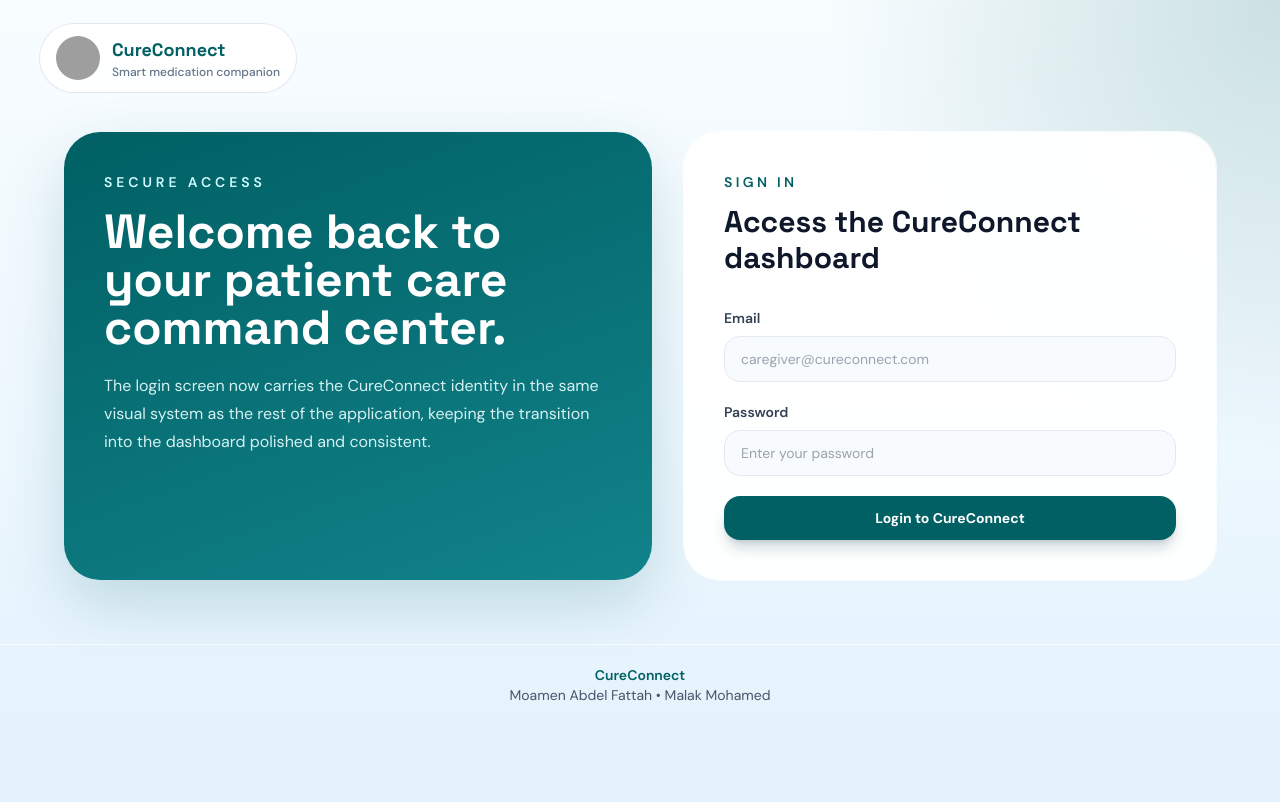
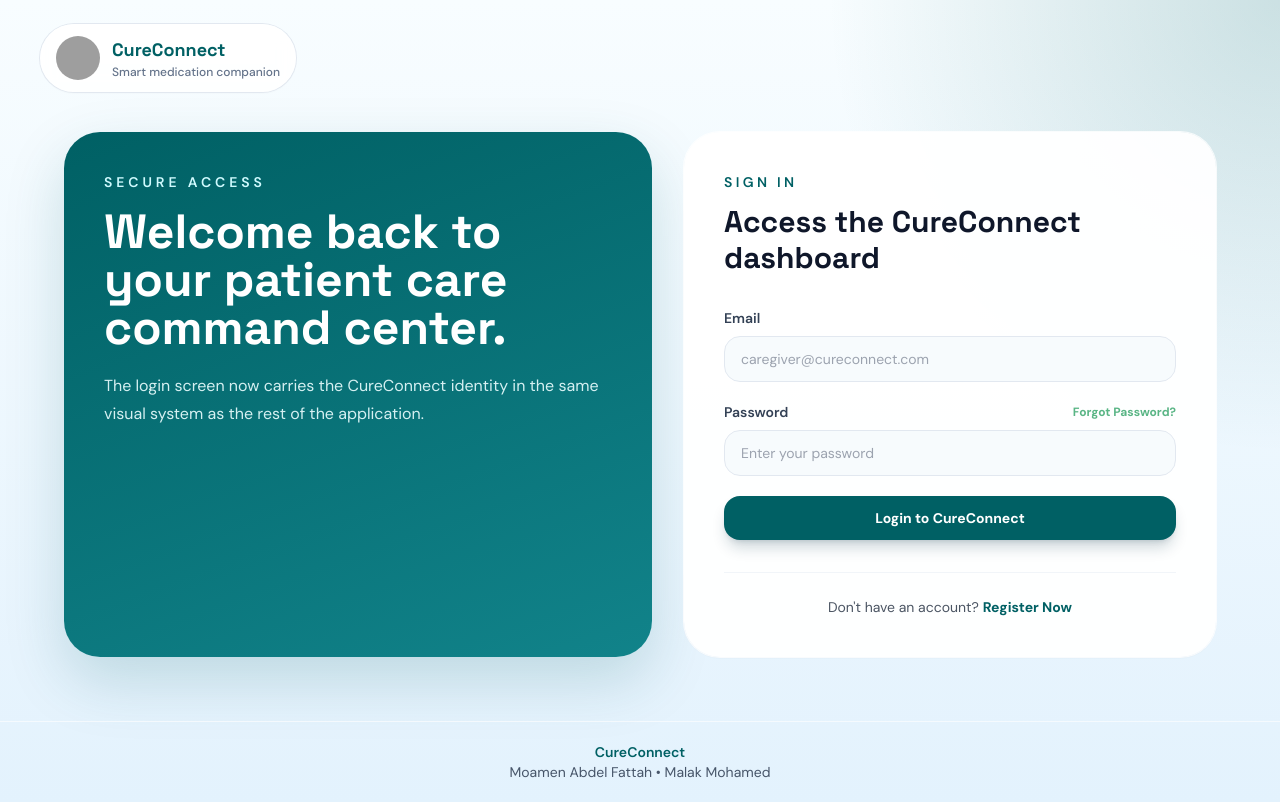
Before and after one commit to moamentorky8/Cureconnect_software, a Next.js app: page /login in a window 1280 px wide. Built offline with nearby package versions, Linux system fonts and the light colour scheme; grey boxes are pictures that could not be loaded.

Commit message:
Enhance login page with password recovery link
Updated the login page to include a 'Forgot Password?' link and adjusted the layout for better accessibility.

```diff
--- a/app/login/page.tsx
+++ b/app/login/page.tsx
@@ -1,7 +1,11 @@
+import Link from "next/link";
+
 export default function LoginPage() {
   return (
     <div className="px-6 pb-10 pt-4 md:px-10 md:pb-16">
       <div className="mx-auto grid max-w-6xl gap-8 lg:grid-cols-[1.05fr_0.95fr]">
+
+        {/* القسم الأيسر: رسالة الترحيب */}
         <section className="rounded-[36px] bg-[linear-gradient(160deg,#006064_0%,#11838a_100%)] p-8 text-white shadow-[0_24px_60px_rgba(0,96,100,0.18)] md:p-10">
           <p className="text-sm font-semibold uppercase tracking-[0.28em] text-cyan-100">
             Secure Access
@@ -11,11 +15,11 @@ export default function LoginPage() {
           </h1>
           <p className="mt-5 max-w-xl text-base leading-7 text-cyan-50/90">
             The login screen now carries the CureConnect identity in the same visual system as the
-            rest of the application, keeping the transition into the dashboard polished and
-            consistent.
+            rest of the application.
           </p>
         </section>
 
+        {/* القسم الأيمن: نموذج تسجيل الدخول */}
         <section className="rounded-[36px] bg-white/95 p-8 shadow-sm ring-1 ring-white/80 md:p-10">
           <div className="mb-8">
             <p className="text-sm font-semibold uppercase tracking-[0.24em] text-[#006064]">
@@ -39,9 +43,15 @@ export default function LoginPage() {
               />
             </div>
             <div>
-              <label htmlFor="password" className="mb-2 block text-sm font-semibold text-slate-700">
-                Password
-              </label>
+              <div className="flex justify-between items-center mb-2">
+                <label htmlFor="password" className="block text-sm font-semibold text-slate-700">
+                  Password
+                </label>
+                {/* رابط نسيت كلمة المرور */}
+                <Link href="/reset-password" class="text-xs font-bold text-[#59B585] hover:text-[#006064] transition-colors">
+                  Forgot Password?
+                </Link>
+              </div>
               <input
                 id="password"
                 type="password"
@@ -49,6 +59,7 @@ export default function LoginPage() {
                 className="w-full rounded-2xl border border-slate-200 bg-[#f7fbfd] px-4 py-3 text-sm outline-none transition focus:border-[#006064] focus:ring-4 focus:ring-cyan-100"
               />
             </div>
+
             <button
               type="submit"
               className="w-full rounded-2xl bg-[#006064] px-5 py-3 text-sm font-bold text-white shadow-lg shadow-cyan-950/20 transition hover:-translate-y-0.5"
@@ -56,6 +67,16 @@ export default function LoginPage() {
               Login to CureConnect
             </button>
           </form>
+
+          {/* روابط إضافية لربط الصفحات */}
+          <div className="mt-8 pt-6 border-t border-slate-100 text-center">
+            <p className="text-sm text-gray-600">
+              Don't have an account?{" "}
+              <Link href="/register" className="font-bold text-[#006064] hover:underline">
+                Register Now
+              </Link>
+            </p>
+          </div>
         </section>
       </div>
     </div>
```
